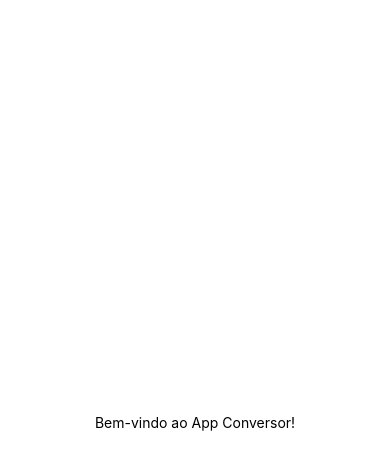
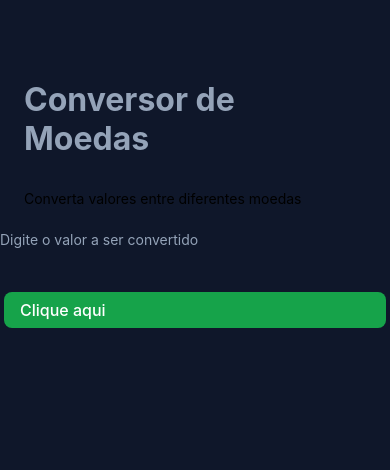
Before and after one commit to LimaSilvaLima/app-conversor, a React Native app: screen / in a window 390 px wide. Shown: the top 470 px of the page. Built offline with nearby package versions, Linux system fonts and the light colour scheme.

Commit message:
configurando o scrollview

```diff
--- a/App.js
+++ b/App.js
@@ -1,21 +1,35 @@
 import { StatusBar } from 'expo-status-bar';
-import { StyleSheet, Text, View } from 'react-native';
+import { KeyboardAvoidingView, Platform, StyleSheet, Text, TouchableOpacity, View, ScrollView } from 'react-native';
+import Button from './src/components/Button';
+import styles from './src/App.styles';
+
+
 
 export default function App() {
   return (
-    <View style={styles.container}>
-      <Text style={styles.text}>Bem-vindo ao App Conversor!</Text>
-      <StatusBar style="auto" />
-    </View>
+    <KeyboardAvoidingView style={styles.container} behavior={Platform.OS === 'ios' ? 'padding' : 'height'}>
+      <ScrollView style={styles.ScrollView}>
+        <View style={styles.container}>
+        <StatusBar style="light" />
+
+            <View style={styles.content}>
+              <Text style={styles.title}>Conversor de Moedas</Text>
+              <Text style={styles.subTitle}>
+                Converta valores entre diferentes moedas
+              </Text>
+            </View>
+
+            <View style={styles.header}>
+              <Text style={styles.label}>Digite o valor a ser convertido</Text>
+            </View>
+
+            <View>
+              <Button variant='secondary' ></Button>
+            </View>
+
+
+        </View>
+      </ScrollView>
+    </KeyboardAvoidingView>
   );
 }
-
-const styles = StyleSheet.create({
-    container: {
-    flex: 1,
-    backgroundColor: 'white',
-    alignItems: 'center',
-    justifyContent: 'center',
-  }
-
-});
--- /dev/null
+++ b/src/App.styles.js
@@ -0,0 +1,44 @@
+import { StyleSheet } from "react-native";
+import { colors } from "./styles/colors";
+
+const styles = StyleSheet.create({
+    container: {
+        flex: 1,
+        backgroundColor: colors.background
+    },
+    ScrollView: {
+        flex: 1,
+    },
+    content: {
+        flexGrow: 1,
+        paddingHorizontal: 24,
+        paddingTop: 80,
+        paddingBottom: 24
+    },
+    header: {
+        marginBottom: 32,
+    },
+    title: {
+        color: colors.textSecondary,
+        fontSize: 32,
+        fontWeight: 'bold',
+        marginBottom: 32,
+    },
+    subtitle: {
+        color: colors.textSecondary,
+        fontSize: 16,
+    },
+    card : {
+        backgroundColor: colors.cardBackground,
+        borderRadius: 16,
+        padding: 22,
+        marginBottom: 24,
+    },
+    label: {
+        color: colors.textSecondary,
+        fontSize: 14,
+        marginBottom: 8,
+    }
+});
+
+export default styles;
--- /dev/null
+++ b/src/components/Button/index.js
@@ -0,0 +1,16 @@
+import { TouchableOpacity, Text } from 'react-native';
+import { styles } from './styles';
+
+function Button({variant = 'primary', onPress }) {
+  return (
+    <TouchableOpacity onPress={onPress} style={[
+      styles.button,
+        variant === 'primary' ? styles.buttonPrimary : styles.buttonSecondary
+
+    ]}>
+      <Text style={styles.buttonText}>Clique aqui</Text>
+    </TouchableOpacity>
+  );
+}
+
+export default Button;
--- /dev/null
+++ b/src/components/Button/styles.js
@@ -0,0 +1,24 @@
+import { StyleSheet } from 'react-native';
+import { colors } from '../../styles/colors';
+
+
+export const styles =StyleSheet.create({
+    button: {
+        backgroundColor: colors.inputBackgound,
+        paddingHorizontal: 16,
+        paddingVertical: 8,
+        margin: 4,
+        borderRadius: 8,
+    },
+    buttonText: {
+        color: colors.text,
+        fontSize: 16,
+        fontWeight: '500',
+    },
+    buttonPrimary: {
+        backgroundColor: colors.primary,
+    },
+    buttonSecondary: {
+        backgroundColor: colors.secondary,
+    },
+});
```
